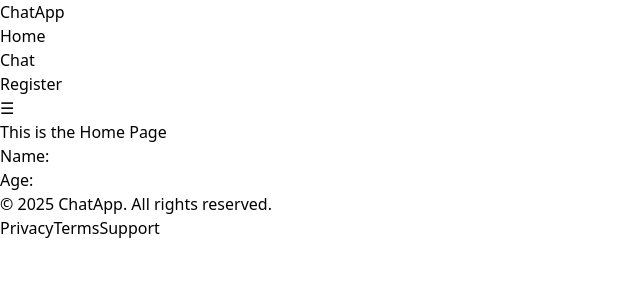
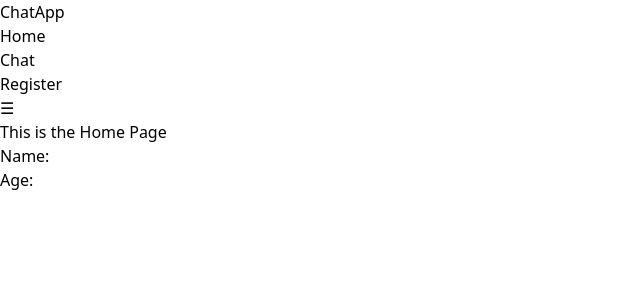
Before and after one commit to suraniyakunal/Hello-App, a React (Vite) app in the folder frontend/: page / in a window 1280 px wide. Shown: the top 300 px of the page, without its empty margins (0-640 px from the left). Built offline with nearby package versions, Linux system fonts and the light colour scheme.

Commit message:
modified two files

```diff
--- a/frontend/src/components/MainLayout.jsx
+++ b/frontend/src/components/MainLayout.jsx
@@ -6,15 +6,18 @@ import { Outlet } from 'react-router-dom'
 
 export default function MainLayout() {
   return (
-    <div id="main" className='bg-black w-[100%] relative'>
-      <div className="flex flex-col min-h-screen">
-        <Navbar />
+    <div id="main" className='bg-black relative min-h-screen'>
+      <div className="flex flex-col">
+        <div id="nav">
+          <Navbar />
+        </div>
+
         <main className="">
           <Outlet /> {/* This renders the current route’s page */}
         </main>
-        <div id="footer" className='absolute align-bottom justify-center'>
-          <Footer />
-        </div>
+        {/* <div id="footer" className='absolute align-bottom justify-center'> */}
+        {/*   <Footer /> */}
+        {/* </div> */}
       </div>
 
     </div>
--- a/frontend/src/components/Navbar.jsx
+++ b/frontend/src/components/Navbar.jsx
@@ -4,20 +4,23 @@ import { NavLink } from 'react-router-dom';
 
 const Navbar = () => {
 
-  const navLinkStyles = ({ isActive }) =>
-    isActive
-      ? "text-blue-200 font-semibold border-b-2 border-white"
-      : "hover:text-blue-300";
-
+  // const navLinkStyles = ({ isActive }) =>
+  //   isActive
+  //     ? "text-blue-200 font-semibold border-b-2 border-white"
+  //     : "hover:text-blue-300";
+  //
 
   return (
-    <nav className="bg-emerald-500 text-white px-4 py-3 flex justify-between items-center shadow">
-      <h1 className="text-2xl font-bold">ChatApp</h1>
+    <nav className='w-8 bg-white text-black opacity-5'>
+      <div id="logo">
+        <h1 className="text-2xl font-bold">ChatApp</h1>
 
-      <ul className="hidden md:flex gap-6 text-lg">
-        <li className="hover:text-blue-300 cursor-pointer"><NavLink to='/' className={navLinkStyles}>Home</NavLink></li>
-        <li className="hover:text-blue-300 cursor-pointer"><NavLink to='/chat' className={navLinkStyles}>Chat</NavLink></li>
-        <li className="hover:text-blue-300 cursor-pointer"><NavLink to='/register' className={navLinkStyles}>Register</NavLink></li>
+      </div>
+
+      <ul className="gap-6 text-lg">
+        <li className="hover:text-blue-300 cursor-pointer"><NavLink to='/'>Home</NavLink></li>
+        <li className="hover:text-blue-300 cursor-pointer"><NavLink to='/chat'>Chat</NavLink></li>
+        <li className="hover:text-blue-300 cursor-pointer"><NavLink to='/register'>Register</NavLink></li>
       </ul>
 
       {/* Hamburger for mobile */}
```
